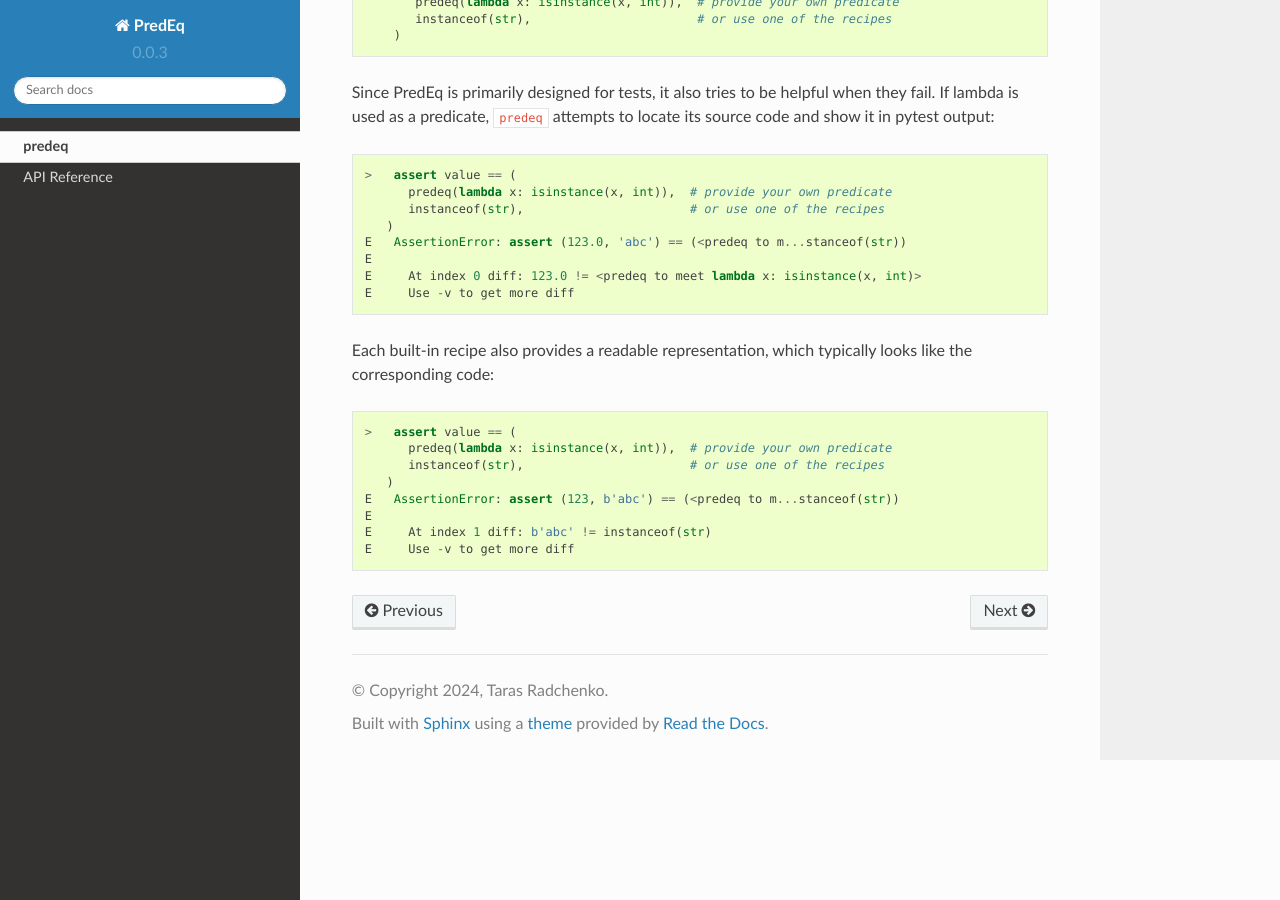
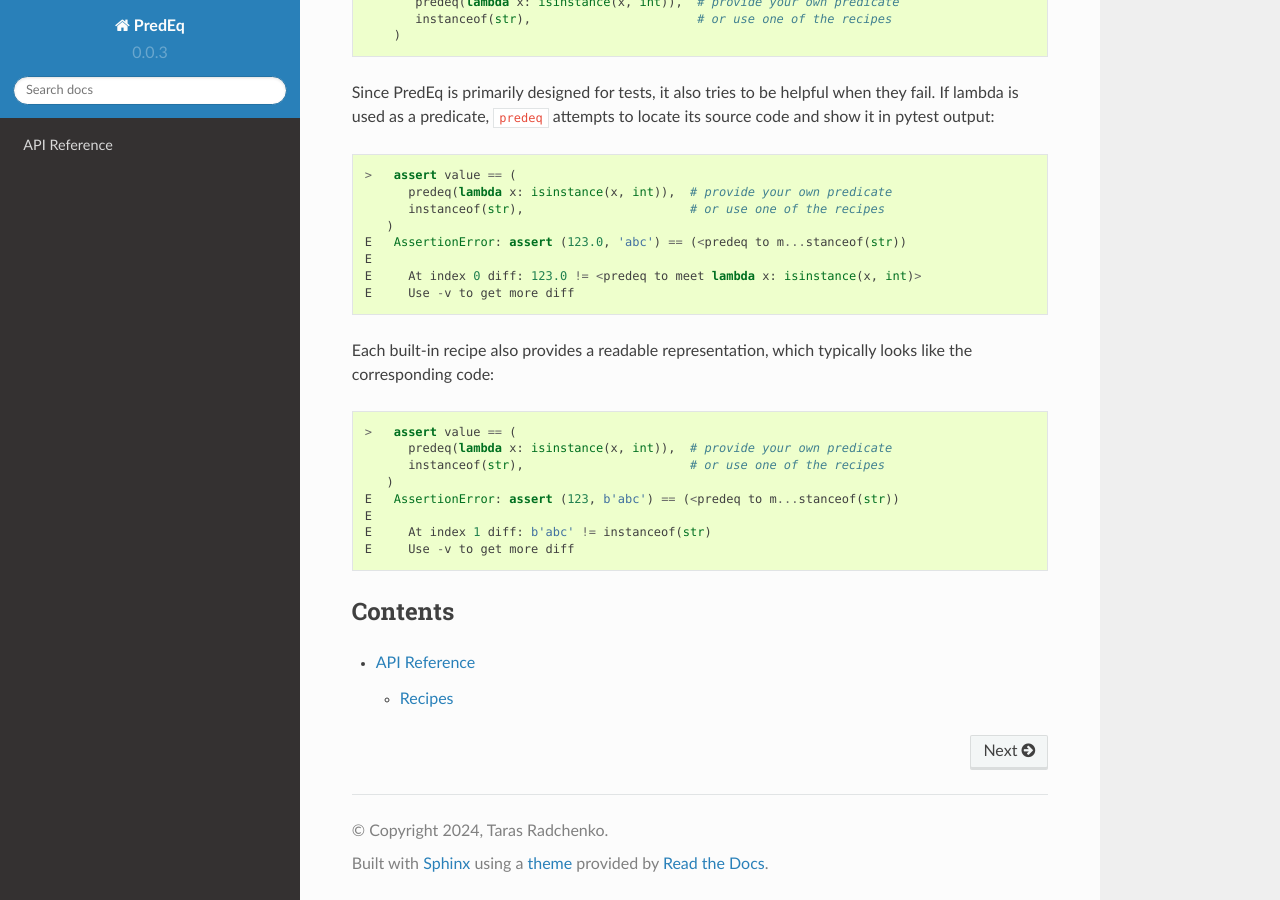
Before and after one commit to petuzk/predeq, a Sphinx documentation site: the page built from docs/source/index.rst, in a window 1280 px wide and 900 px high, scrolled down 577 px. Built offline with Sphinx 7.4.7 and the Read the Docs theme 2.0.0, drawn with Linux system fonts in a browser that asks for light colours.

Commit message:
Move toctree to index.rst
Before the change, clicking on the project home button was opening
a page with nothing but "Contents" list. Now the home button
opens the index.rst (currently containing just readme).

```diff
--- a/docs/source/conf.py
+++ b/docs/source/conf.py
@@ -29,8 +29,6 @@
 
 pygments_style = 'sphinx'
 
-master_doc = 'toctree'
-
 # -- Options for HTML output -------------------------------------------------
 # https://www.sphinx-doc.org/en/master/usage/configuration.html#options-for-html-output
 
--- a/docs/source/index.rst
+++ b/docs/source/index.rst
@@ -1 +1,9 @@
 .. include:: ../../README.rst
+
+Contents
+========
+
+.. toctree::
+    :maxdepth: 2
+
+    api
```
Also changed, not shown: docs/source/toctree.rst (deleted, +0 -8 lines).
